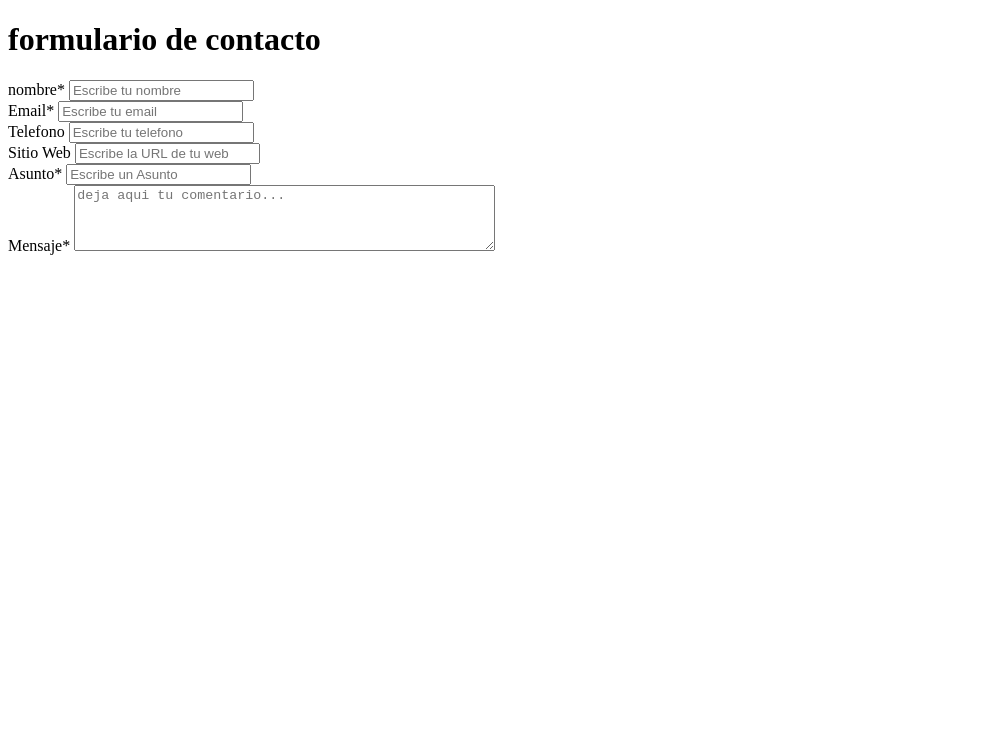
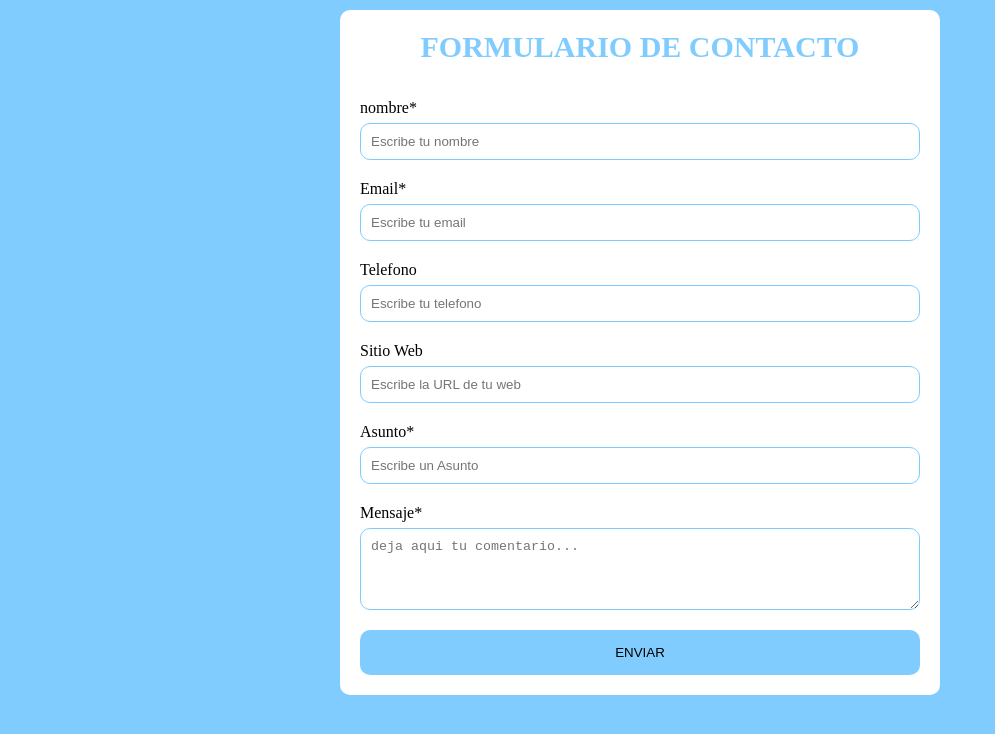
Before and after one commit to edypto/formulario, a plain HTML site: page index.html in a window 1280 px wide. Shown: the whole page, without its empty margins (0-995 px from the left). Drawn offline with Linux system fonts and the light colour scheme.

Commit message:
formulario terminado

```diff
--- a/index.html
+++ b/index.html
@@ -42,8 +42,10 @@
 
             <div class="form-group">
                 <label for="mensaje" class="form-label">Mensaje*</label>
-                <textarea id="mensaje"  rows="4" cols="50"  required placeholder="deja aqui tu comentario..."></textarea>
+                <textarea class="form-input" id="mensaje"  rows="4" cols="50"  required placeholder="deja aqui tu comentario..."></textarea>
             </div>
+
+            <button  class="btn">Enviar</button>
         </form>
     </div>
 
--- a/style.css
+++ b/style.css
@@ -0,0 +1,74 @@
+body{
+    background-color: #80ccfe;
+}
+
+*{
+    padding: 0;
+    margin: 0;
+    box-sizing: border-box;
+
+
+}
+
+.container{
+    background-color: white;
+    border-radius: 10px;
+    width: 600px;
+    margin: 0 auto;
+    margin-top: 10px;
+
+}
+
+.form{
+    padding: 20px;
+    display: flex;
+    flex-direction: column;
+    gap: 20px;
+}
+
+.form-heading{
+    text-transform: uppercase;
+    color: #80ccfe;
+    font-size: 30px;
+    margin-bottom: 15px;
+    text-align: center;
+
+}
+
+.form-group{
+
+}
+
+.form-label{
+
+    font-size: 16px;
+    display: block;
+
+
+}
+
+.form-input{
+    display: block;
+    width: 100%;
+    padding: 10px 10px;
+    margin-top: 6px;
+    border-radius: 10px;
+    border: 1px solid #80ccfe;
+
+
+
+
+}
+
+.form-input:focus{
+
+    outline: none;
+}
+
+.btn{
+    background-color:#80ccfe ;
+    padding: 15px 0;
+    border: none;
+    border-radius: 10px;
+    text-transform: uppercase;
+}
```
